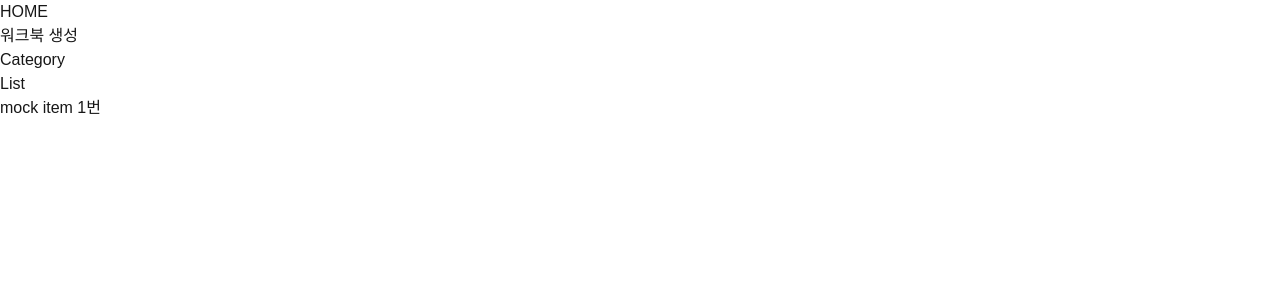
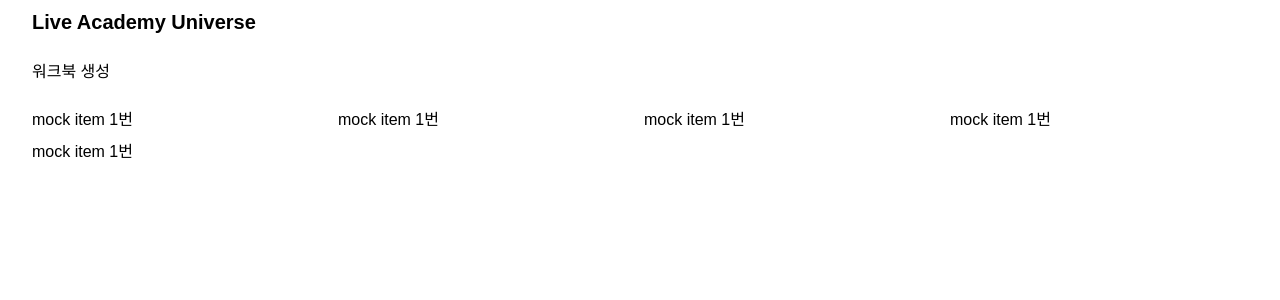
Before and after one commit to nathaneast/live_academy_universe, a Next.js app: page / in a window 1280 px wide. Shown: the top 300 px of the page. Built offline with nearby package versions, Linux system fonts and the light colour scheme.

Commit message:
feat: home page style layout

```diff
--- a/src/app/globals.css
+++ b/src/app/globals.css
@@ -15,18 +15,11 @@
 }
 
 body {
-  color: var(--foreground);
-  background: var(--background);
+  /* color: var(--foreground); */
+    /* background: var(--background); */
   font-family: Arial, Helvetica, sans-serif;
 }
 
-@layer base {
-
-  input,
-  textarea {
-    @apply text-black;
-  }
-}
 @layer utilities {
   .text-balance {
     text-wrap: balance;
--- a/src/app/layout.tsx
+++ b/src/app/layout.tsx
@@ -26,8 +26,11 @@ export default function RootLayout({
   return (
     <html lang="en">
       <body
-        className={`${geistSans.variable} ${geistMono.variable} antialiased`}
+        className={`${geistSans.variable} ${geistMono.variable} antialiased px-8`}
       >
+        <header className="text-xl font-bold gap-2 flex pt-2">
+          Live Academy Universe
+        </header>
         {children}
       </body>
     </html>
--- a/src/app/page.tsx
+++ b/src/app/page.tsx
@@ -6,21 +6,28 @@ export default function Home() {
 
   return (
     <div>
-      HOME
-      <div>
+      <section className="pt-6">
         <Link href="/workbook?type=create">
           <button>워크북 생성</button>
         </Link>
-      </div>
-      <div>Category</div>
-      <div>
-        List
-        <ul>
-          <Link href="/workbook?type=update&id=1">
-            <li>mock item 1번</li>
-          </Link>
-        </ul>
-      </div>
+      </section>
+      <main className="grid grid-cols-2 md:grid-cols-3 lg:grid-cols-4 gap-2 pt-6">
+        <div>
+          <Link href="/workbook?type=update&id=1">mock item 1번</Link>
+        </div>
+        <div>
+          <Link href="/workbook?type=update&id=1">mock item 1번</Link>
+        </div>
+        <div>
+          <Link href="/workbook?type=update&id=1">mock item 1번</Link>
+        </div>
+        <div>
+          <Link href="/workbook?type=update&id=1">mock item 1번</Link>
+        </div>
+        <div>
+          <Link href="/workbook?type=update&id=1">mock item 1번</Link>
+        </div>
+      </main>
     </div>
   );
 }
```
